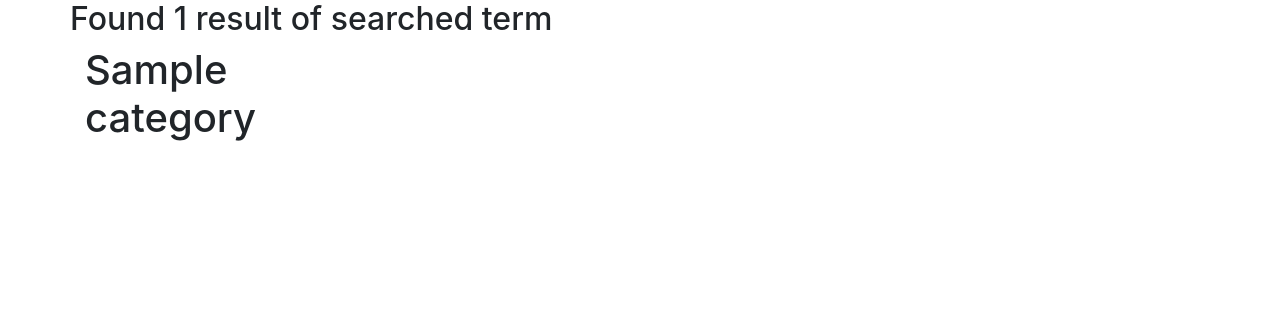
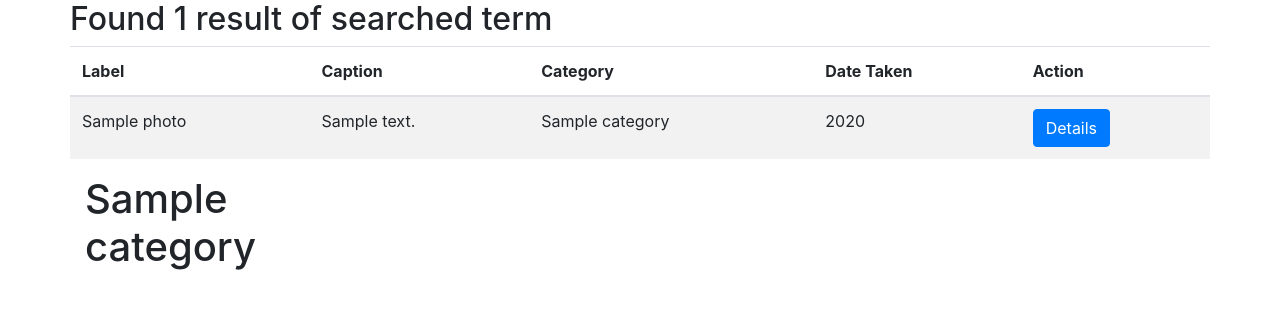
Before and after one commit to obewas/photo-gallery, a Django app: template gallery/templates/search.html in a window 1280 px wide. Shown: the part 70-379 px from the top of the page. Run offline with Django 3.2, Linux system fonts and the light colour scheme; the template is opened without the code that fills it: most values are stand-ins (such as "Sample title", 1, 10 or a date in 2020); some libraries are stand-ins or nearby versions.

Commit message:
added search page

```diff
--- a/gallery/templates/search.html
+++ b/gallery/templates/search.html
@@ -10,12 +10,34 @@
     {% endif %}
 
   </div>
+  {% if photos %}
+  <div class="row">
+      <table class="table table-striped">
+        <thead>
+          <tr>
+            <th>Label</th>
+            <th>Caption</th>
+            <th>Category</th>
+            <th>Date Taken</th>
+            <th>Action</th>
 
-  <div class="row">
-      <table></table>
+          </tr>
+        </thead>
+        {% for photo in photos %}
+        <tbody>
+          <tr>
+            <td>{{photo.label}}</td>
+            <td>{{photo.description}}</td>
+            <td>{{photo.category}}</td>
+            <td>{{photo.year_taken}}</td>
+            <td><a href="{% url 'photo' photo.pk %}" class="btn btn-primary">Details</a></td>
+          </tr>
+        </tbody>
 
-  {% if photos %}
-    {% for photo in photos %}
+      </table>
+
+
+
       <div class="col-sm-6 col-md-3">
           <h1>{{photo.category}}</h1>
       </div>
```
Also changed, not shown: gallery/templates/photo_list.html (+1 -11 lines).
